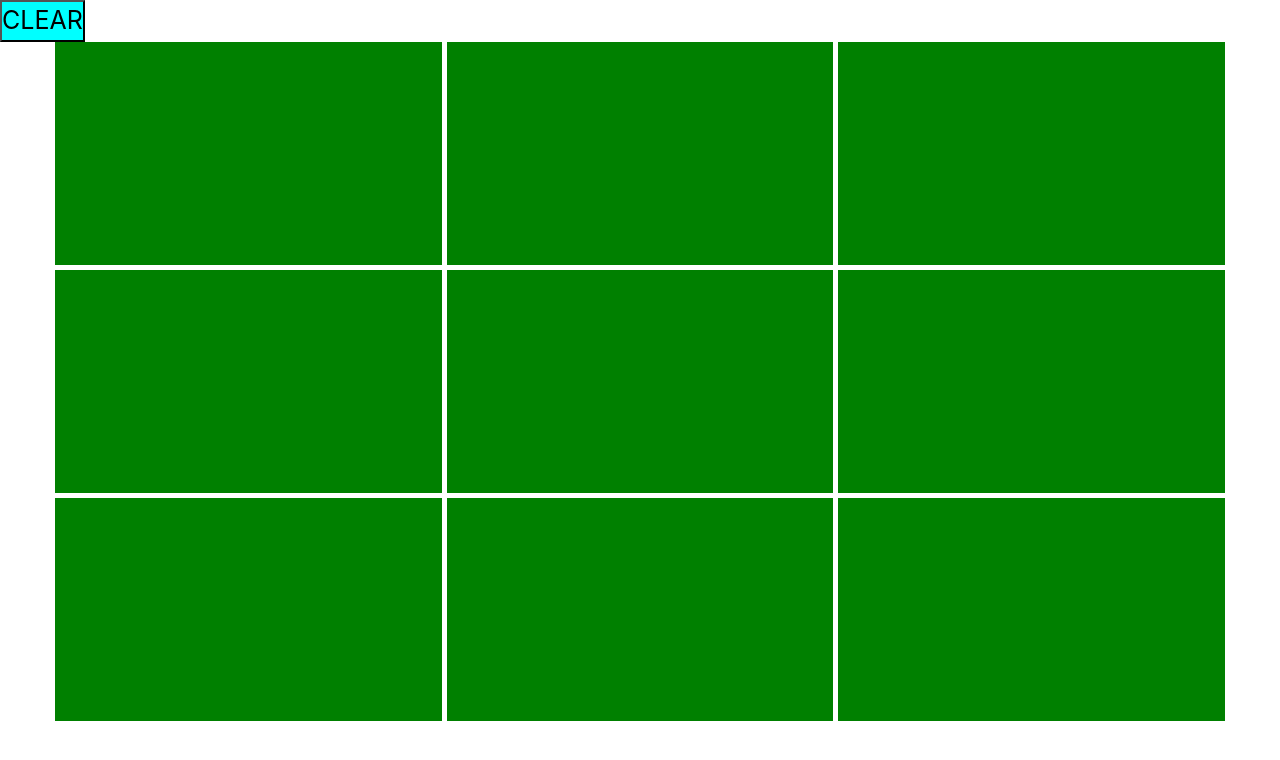
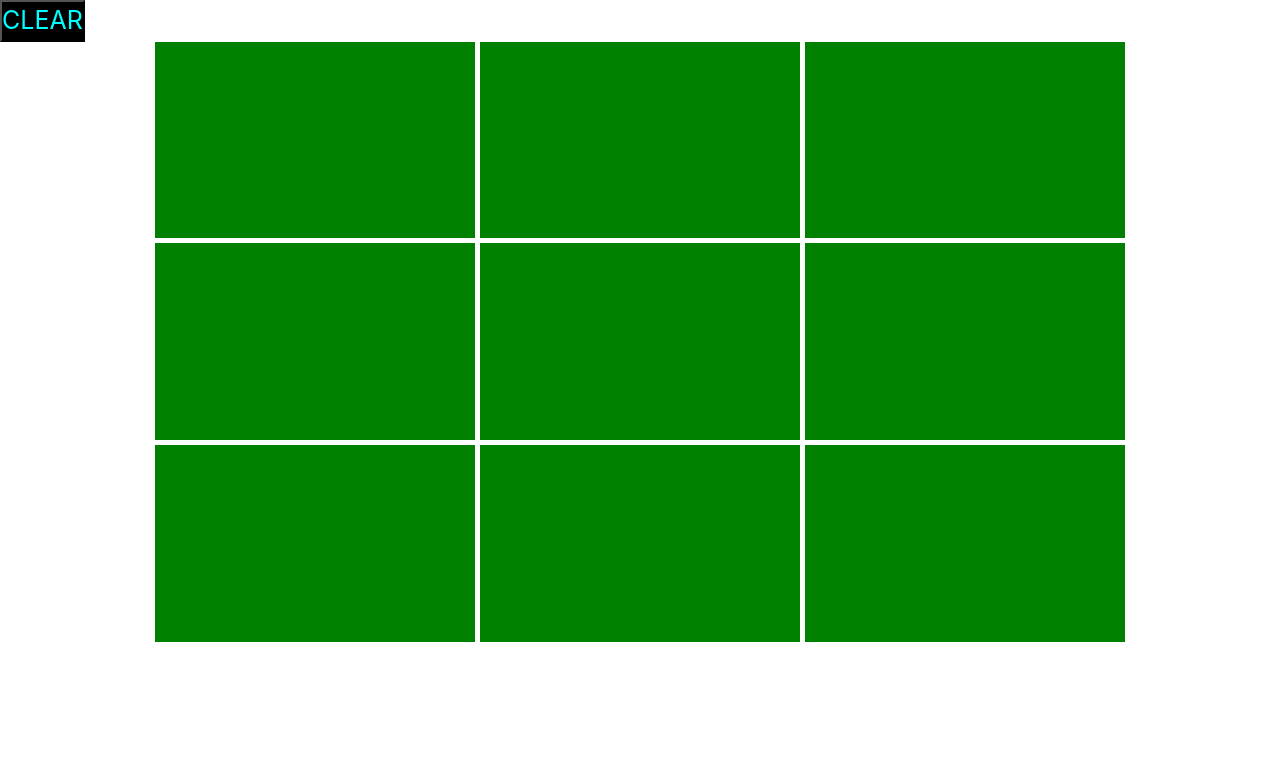
Before and after one commit to MARENTES2309/Gato, a plain HTML site: page index.html in a window 1280 px wide. Drawn offline with Linux system fonts and the light colour scheme.

Commit message:
medida del cuadro

```diff
--- a/css/style.css
+++ b/css/style.css
@@ -5,9 +5,9 @@
 
 .container{
     margin: 0 auto;
-    width: 95%;
-    max-width: 1200px;
-    height: 85vh;
+    width: 80%;
+    max-width: 1000px;
+    height: 75vh;
 }
 
 .grid{
@@ -22,7 +22,7 @@
     display: flex;
     justify-content: center;
     line-height:3;
-    font-size: 70PX;
+    font-size: 50PX;
     color: white;
 
 }
@@ -31,6 +31,7 @@
     display: flex;
     align-content: center;
     justify-content: center;
-    background-color: aqua;
+    color: aqua;
+    background-color: black;
     font-size: 25px;
 }
```
